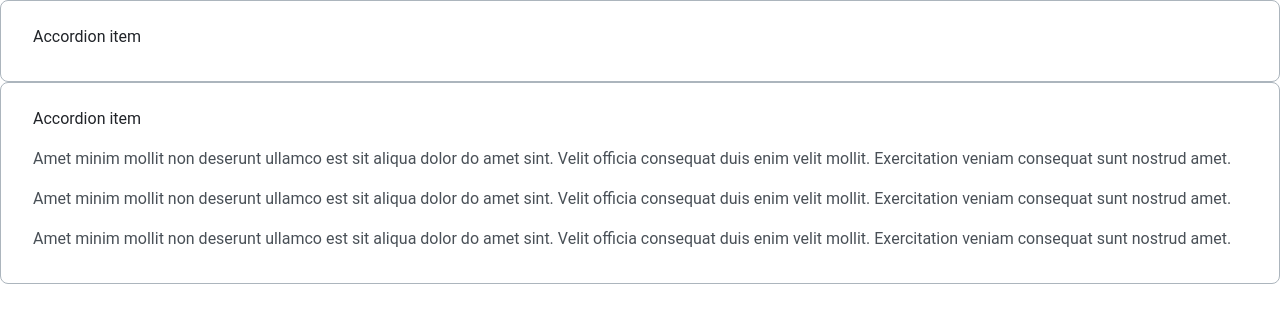
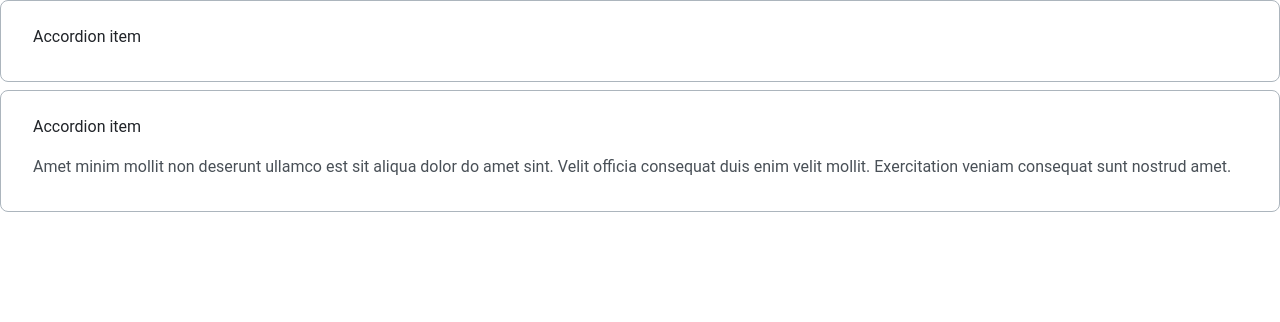
Before and after one commit to slega/htmlcss-20220811_legabox, a website: page 03-lection1/02-accordion/index.html in a window 1280 px wide. Drawn offline with nearby package versions, Linux system fonts and the light colour scheme; a web font is replaced by a local one.

Commit message:
Fix the accordion component.

```diff
--- a/03-lection1/02-accordion/accordion.css
+++ b/03-lection1/02-accordion/accordion.css
@@ -1,5 +1,7 @@
 /* Стилизация аккордеона */
-.accordion {
+.accordion {}
+
+.accordion__item {
     /* border styling */
     border: 1px solid var(--grey-3);
     border-radius: 8px;
@@ -8,6 +10,8 @@
     padding-left: 32px;
     padding-rigth: 32px;
     padding-bottom: 32px;
+    /* margin */
+    margin-bottom: 8px;
     /* text styling */
     text-align: left;
     font-style: normal;
@@ -19,6 +23,10 @@
     color: var(--black);
 }
 
+.accordion__item:last-child {
+    margin-bottom: 0;
+}
+
 .accordion__summary {
     display: block;
 }
@@ -27,11 +35,8 @@
     display: none;
 }
 
-.accordion__item {
-    margin-bottom: 8px;
+.accordion__text {
     color: var(--grey-4);
+    padding-top: 16px;
+    margin: 0;
 }
-
-.accordion__item:last-child {
-    margin-bottom: 0;
-}
--- a/03-lection1/02-accordion/index.html
+++ b/03-lection1/02-accordion/index.html
@@ -7,33 +7,23 @@
         <link rel="stylesheet" href="https://cdnjs.cloudflare.com/ajax/libs/normalize/8.0.1/normalize.css">
     </head>
     <body>
-        <details class="accordion">
+        <div class="accordion">
+            <details class="accordion__item">
                 <summary class="accordion__summary">
                     Accordion item
                 </summary>
-            <p class="accordion__item">
-                Amet minim mollit non deserunt ullamco est sit aliqua dolor do amet sint. Velit officia consequat duis enim velit mollit. Exercitation veniam consequat sunt nostrud amet.
-            </p>
-            <p class="accordion__item">
-                Amet minim mollit non deserunt ullamco est sit aliqua dolor do amet sint. Velit officia consequat duis enim velit mollit. Exercitation veniam consequat sunt nostrud amet.
-            </p>
-            <p class="accordion__item">
+                <p class="accordion__text">
                     Amet minim mollit non deserunt ullamco est sit aliqua dolor do amet sint. Velit officia consequat duis enim velit mollit. Exercitation veniam consequat sunt nostrud amet.
                 </p>
             </details>
-        <details class="accordion" open>
+            <details class="accordion__item" open>
                 <summary class="accordion__summary">
                     Accordion item
                 </summary>
-            <p class="accordion__item">
-                Amet minim mollit non deserunt ullamco est sit aliqua dolor do amet sint. Velit officia consequat duis enim velit mollit. Exercitation veniam consequat sunt nostrud amet.
-            </p>
-            <p class="accordion__item">
-                Amet minim mollit non deserunt ullamco est sit aliqua dolor do amet sint. Velit officia consequat duis enim velit mollit. Exercitation veniam consequat sunt nostrud amet.
-            </p>
-            <p class="accordion__item">
+                <p class="accordion__text">
                     Amet minim mollit non deserunt ullamco est sit aliqua dolor do amet sint. Velit officia consequat duis enim velit mollit. Exercitation veniam consequat sunt nostrud amet.
                 </p>
             </details>
+        </div>
     </body>
 </html>
```
Lines whose indentation alone changed are shown as unchanged.
